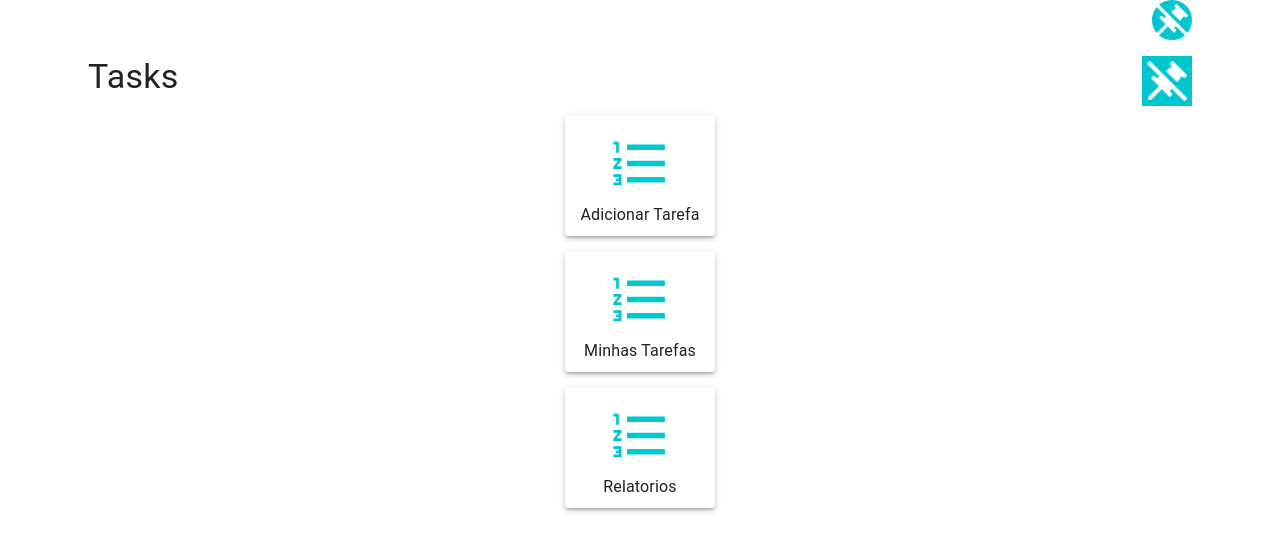
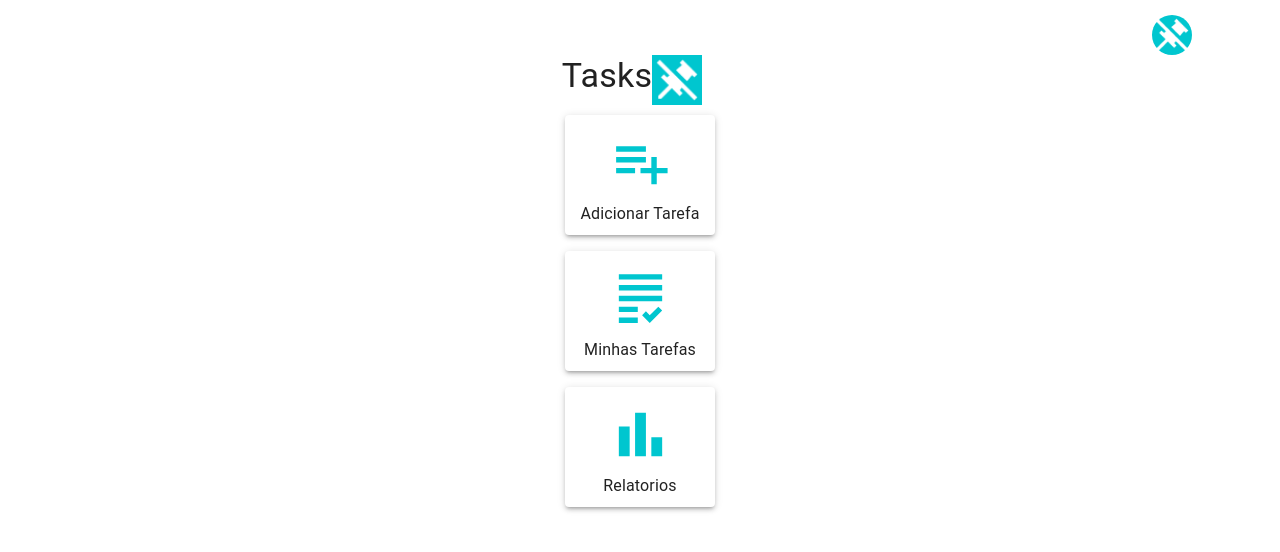
Before and after one commit to andrezitojava2017/tasks, a React (Create React App) app: page / in a window 1280 px wide. Shown: the top 552 px of the page. Built offline with nearby package versions, Linux system fonts and the light colour scheme.

Commit message:
alter pages cadastro.js, home and index.html

```diff
--- a/public/index.html
+++ b/public/index.html
@@ -11,8 +11,6 @@
     <title>Tasks</title>
   </head>
   <body>
-    <noscript>You need to enable JavaScript to run this app.</noscript>
     <div id="root"></div>
-
   </body>
 </html>
--- a/src/features/cadastro/cadastro.js
+++ b/src/features/cadastro/cadastro.js
@@ -5,23 +5,23 @@ import {
   Grid,
   Stack,
   TextField,
+  Typography,
 } from "@mui/material";
 import Tasks from "../../_assets/images/icons8-unpin-48.png";
 
 const Cadastro = () => {
   return (
     <Container>
-      <Grid container spacing={2}>
+      <Grid container spacing={2} sx={{marginTop:'15px', marginBottom:'15px'}}>
         <Grid item xs={3}></Grid>
         <Grid item xs={6}>
-          <Grid item>
+          <Grid item direction="row" justifyContent="center" alignItems="center">
             <Stack
               direction="row"
-              spacing={1}
-              alignItems="center"
-              justifyContent="center"
             >
-              <h3>Cadastre-se</h3>
+              <Typography variant="h4">
+                Cadastre-se
+              </Typography>
               <img
                 src={Tasks}
                 alt="Tasks"
@@ -35,8 +35,8 @@ const Cadastro = () => {
               id="nameUser"
               label="Digite seu nome"
               variant="outlined"
-              sx={{ padding: "8px"}}
-              size='small'
+              sx={{ padding: "8px" }}
+              size="small"
             />
 
             <TextField
@@ -45,7 +45,7 @@ const Cadastro = () => {
               variant="outlined"
               type="email"
               sx={{ padding: "8px" }}
-              size='small'
+              size="small"
             />
 
             <TextField
@@ -54,7 +54,7 @@ const Cadastro = () => {
               variant="outlined"
               type="password"
               sx={{ padding: "8px" }}
-              size='small'
+              size="small"
             />
           </FormControl>
           <Grid item>
--- a/src/features/home/Home.js
+++ b/src/features/home/Home.js
@@ -1,26 +1,13 @@
-import { Avatar, Container, Grid, Paper, Stack } from "@mui/material";
-import FormatListNumberedOutlinedIcon from "@mui/icons-material/FormatListNumberedOutlined";
-import Logo from "../../_assets/images/icons8-unpin-48.png";
-import Tasks from "../../components/tasks";
+import { Container, Grid, Paper } from "@mui/material";
+import GradingOutlinedIcon from "@mui/icons-material/GradingOutlined";
+import PlaylistAddOutlinedIcon from "@mui/icons-material/PlaylistAddOutlined";
+import BarChartOutlinedIcon from "@mui/icons-material/BarChartOutlined";
+import Header from "../../components/header";
 import React from "react";
 const Home = () => {
   return (
     <Container>
-      <Grid container spacing={2}>
-        <Grid item xs={12}>
-          <Stack
-            direction="row"
-            justifyContent="flex-end"
-            alignItems="flex-start"
-            spacing={2}
-          >
-            <Avatar alt="Remy Sharp" src={Logo} />
-          </Stack>
-        </Grid>
-        <Grid item xs>
-          <Tasks />
-        </Grid>
-      </Grid>
+      <Header />
       <Grid
         container
         spacing={2}
@@ -28,10 +15,19 @@ const Home = () => {
         justifyContent="center"
         alignItems="center"
       >
-        <Grid item xs>
+        <Grid item xs={4}>
           <Container>
-            <Paper elevation={3} sx={{width:'150px', height:'120px', padding: "15px", textAlign: "center" }}>
-              <FormatListNumberedOutlinedIcon
+            <Paper
+              elevation={3}
+              sx={{
+                width: "150px",
+                height: "120px",
+                padding: "15px",
+                textAlign: "center",
+                cursor: 'pointer'
+              }}
+            >
+              <PlaylistAddOutlinedIcon
                 sx={{ fontSize: 65, color: "#00C6CF", textAlign: "center" }}
               />
               <br />
@@ -40,10 +36,19 @@ const Home = () => {
           </Container>
         </Grid>
 
-        <Grid item xs>
+        <Grid item xs={4}>
           <Container>
-            <Paper elevation={3} sx={{width:'150px', height:'120px', padding: "15px", textAlign: "center" }}>
-              <FormatListNumberedOutlinedIcon
+            <Paper
+              elevation={3}
+              sx={{
+                width: "150px",
+                height: "120px",
+                padding: "15px",
+                textAlign: "center",
+                cursor: 'pointer'
+              }}
+            >
+              <GradingOutlinedIcon
                 sx={{ fontSize: 65, color: "#00C6CF", textAlign: "center" }}
               />
               <br />
@@ -52,10 +57,19 @@ const Home = () => {
           </Container>
         </Grid>
 
-        <Grid item xs>
+        <Grid item xs={4}>
           <Container>
-            <Paper elevation={3} sx={{ width:'150px', height:'120px', padding: "15px", textAlign: "center" }}>
-              <FormatListNumberedOutlinedIcon
+            <Paper
+              elevation={3}
+              sx={{
+                width: "150px",
+                height: "120px",
+                padding: "15px",
+                textAlign: "center",
+                cursor: 'pointer'
+              }}
+            >
+              <BarChartOutlinedIcon
                 sx={{ fontSize: 65, color: "#00C6CF", textAlign: "center" }}
               />
               <br />
```
